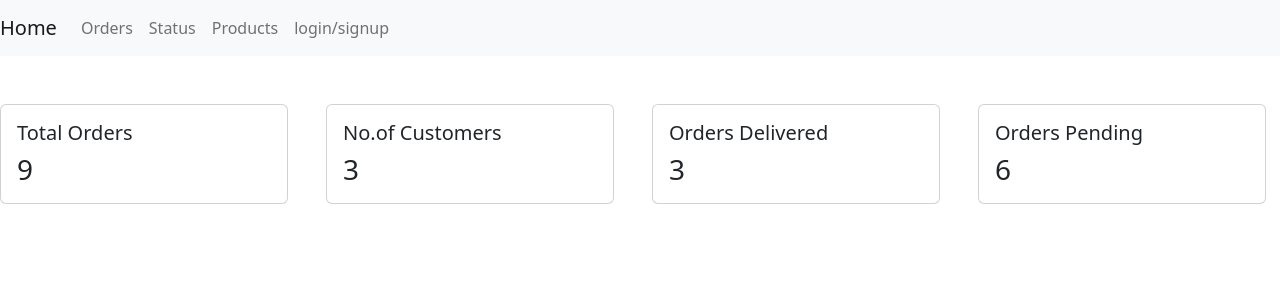
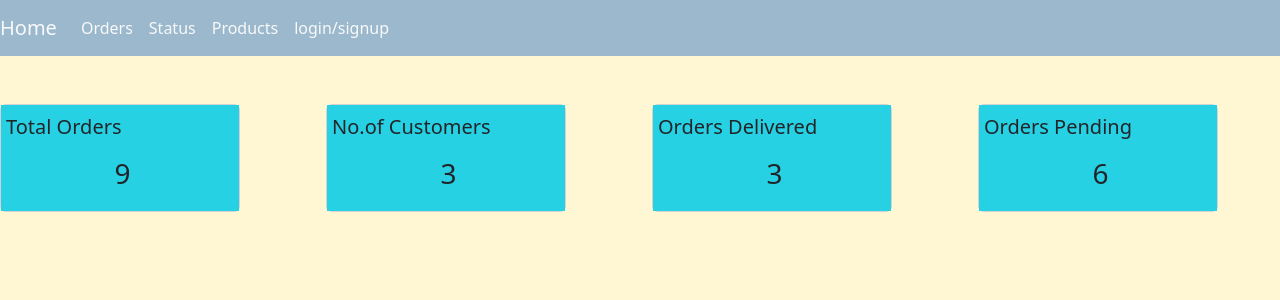
Before and after one commit to Rajendra939098/djangolearn, a Django app: page /blog/ in a window 1280 px wide. Shown: the top 300 px of the page. Run offline with Django 5.2, Linux system fonts and the light colour scheme; data comes from the database, SQL or seed files in the repository; both versions use the stored data as it was after the commit.

Commit message:
e-commerce

```diff
--- a/test_project/test_app/templates/test_app/blog.html
+++ b/test_project/test_app/templates/test_app/blog.html
@@ -1,44 +1,63 @@
 
 {% include './main.html' %}
 {% load static %}
-<br>
+<!DOCTYPE html>
+<html lang="en">
+<head>
+  <meta charset="UTF-8">
+  <meta name="viewport" content="width=device-width, initial-scale=1.0">
+  <title>Document</title>
+  <style>
+    body{
+      background-color: #FFF7D4;
+    }
+    .card-body1{
+      background-color:#27d1e4;
+      padding-top: 10px;
+      padding-left: 5px;
+      padding-bottom: 10px;
+    }
+  </style>
+</head>
+<body>
+  <br>
 <br>
 <div class="row">
     <div class="col">
-<div class="card" style="width: 18rem;">
-    <div class="card-body">
+<div class="card" style="width: 15rem;">
+    <div class="card-body1">
       <h5 class="card-title">Total Orders</h5>
-      <h3 class="card-text">{{total_orders}}</h3>
+      <h3 style="text-align: center;padding: 10px;" class="card-text">{{total_orders}}</h3>
 
     </div>
   </div>
 </div>
 
 <div class="col">
-    <div class="card" style="width: 18rem;">
-      <div class="card-body">
+    <div class="card" style="width: 15rem;">
+      <div class="card-body1">
         <h5 class="card-title">No.of Customers</h5>
-        <h3 class="card-text">{{total_customers}}</h3>
+        <h3 style="text-align: center;padding: 10px;" class="card-text">{{total_customers}}</h3>
 
       </div>
     </div>
   </div>
 
 <div class="col">
-  <div class="card" style="width: 18rem;">
-    <div class="card-body">
+  <div class="card" style="width: 15rem;">
+    <div class="card-body1">
       <h5 class="card-title">Orders Delivered</h5>
-      <h3 class="card-text">{{delivered}}</h3>
+      <h3 style="text-align: center;padding: 10px;" class="card-text">{{delivered}}</h3>
 
     </div>
   </div>
 </div>
 
 <div class="col">
-  <div class="card" style="width: 18rem;">
-    <div class="card-body">
+  <div class="card" style="width: 15rem;">
+    <div class="card-body1">
       <h5 class="card-title">Orders Pending</h5>
-      <h3 class="card-text">{{pending}}</h3>
+      <h3 style="text-align: center;padding: 10px;" class="card-text">{{pending}}</h3>
 
     </div>
   </div>
@@ -46,3 +65,12 @@
 
 
 </div>
+
+
+
+
+
+
+
+</body>
+</html>
--- a/test_project/test_app/templates/test_app/home.html
+++ b/test_project/test_app/templates/test_app/home.html
@@ -7,26 +7,36 @@
     <link href="https://cdn.jsdelivr.net/npm/bootstrap@5.2.1/dist/css/bootstrap.min.css" rel="stylesheet"
         integrity="sha384-iYQeCzEYFbKjA/T2uDLTpkwGzCiq6soy8tYaI1GyVh/UjpbCx/TYkiZhlZB6+fzT" crossorigin="anonymous">
         <script src="https://cdn.jsdelivr.net/npm/bootstrap@5.3.2/dist/js/bootstrap.bundle.min.js" integrity="sha384-C6RzsynM9kWDrMNeT87bh95OGNyZPhcTNXj1NW7RuBCsyN/o0jlpcV8Qyq46cDfL" crossorigin="anonymous"></script>
-</head>
+      <style>
+        .navbar{
+          background-color: #9BB8CD;
+        }
+        body{
+        background-color: #FFF7D4;
+    }
+      </style>
+      </head>
 <body>
-    <nav class="navbar navbar-expand-lg navbar-light bg-light">
-        <a class="navbar-brand" href="{% url 'home' %}">Home</a>
+    <nav class="navbar navbar-expand-lg navbar-light">
+        <a class="navbar-brand text-light" href="{% url 'home' %}">Home</a>
         <button class="navbar-toggler" type="button" data-toggle="collapse" data-target="#navbarNav" aria-controls="navbarNav" aria-expanded="false" aria-label="Toggle navigation">
           <span class="navbar-toggler-icon"></span>
         </button>
         <div class="collapse navbar-collapse" id="navbarNav">
           <ul class="navbar-nav">
-            <li class="nav-item active">
-              <a class="nav-link" href="{% url 'order' %}">Orders <span class="sr-only"></span></a>
+            <li class="nav-item active ">
+              <a class="nav-link text-light" href="{% url 'order' %}">Orders <span class="sr-only"></span></a>
             </li>
             <li class="nav-item">
-              <a class="nav-link" href="{% url 'home' %}">Status</a>
+              <a class="nav-link text-light" href="#">Status</a>
             </li>
+
             <li class="nav-item">
-              <a class="nav-link" href="{% url 'product' %}">Products</a>
+              <a class="nav-link text-light" href="{% url 'product' %}">Products</a>
             </li>
+
             <li class="nav-item">
-              <a class="nav-link" href="{% url 'login' %}">login/signup</a>
+              <a class="nav-link text-light" href="{% url 'login' %}">login/signup</a>
             </li>
           </ul>
         </div>
--- a/test_project/test_app/urls.py
+++ b/test_project/test_app/urls.py
@@ -1,11 +1,14 @@
 from django.urls import path
 from . import views
+
 
 urlpatterns=[
     path('home/',views.home,name='home'),
     path('blog/',views.blog,name="blog"),
-    path('',views.login,name='login'),
+    path('login/',views.login,name='login'),
     path('register/',views.register,name='register'),
     path('product/',views.product,name='product'),
-    path('order/',views.order,name='order')
+    path('',views.order,name='order'),
+    path('customers/<str:pk_test>/',views.customers,name='customers'),
+    path('order_form/',views.order_form,name='order_form')
 ]
--- a/test_project/test_app/views.py
+++ b/test_project/test_app/views.py
@@ -1,6 +1,8 @@
-from django.shortcuts import render
+from django.shortcuts import render,redirect
 from django.http import HttpResponse
 from .models import *
+from .forms import OrderForm
+
 # Create your views here.
 def home(request):
 
@@ -24,8 +26,11 @@
 
 def login(request):
     return render(request,'test_app/login.html')
+
+
 def register(request):
     return render(request,'test_app/register.html')
+
 def product(request):
     products = Product.objects.all()
 
@@ -40,9 +45,27 @@
     delivered=orders.filter(status='Delivered').count()
     pending=orders.filter(status='pending').count()
 
-
     context={'orders':orders,'customers':customers,'total_orders':total_orders,
              'delivered':delivered,'pending':pending,'total_customers':total_customers }
+    return render(request,'test_app/order.html',context)
 
 
-    return render(request,'test_app/order.html',context)
+
+def customers(request,pk_test):
+    cust=customer.objects.get(id=pk_test)
+    orders=cust.order_set.all()
+    order_count=orders.count()
+    context1={'customer':cust,'orders':orders,'order_count':order_count}
+    return render(request,'test_app/customers.html',context1)
+
+def order_form(request):
+    form=OrderForm()
+    if request.method == 'POST':
+        #print('Printing POST:',request.POST)
+        form=OrderForm(request.POST)
+        if form.is_valid():
+            form.save()
+            return redirect('/')
+    context={'form':form}
+
+    return render(request,'test_app/order_form.html',context)
```
Also changed, not shown: test_project/test_app/forms.py (added, +8 -0 lines), test_project/test_app/templates/test_app/customers.html (added, +59 -0 lines), test_project/test_app/templates/test_app/order.html (+16 -6 lines), test_project/test_app/templates/test_app/order_form.html (added, +7 -0 lines), test_project/test_app/templates/test_app/product.html (+6 -2 lines), test_project/db.sqlite3.
